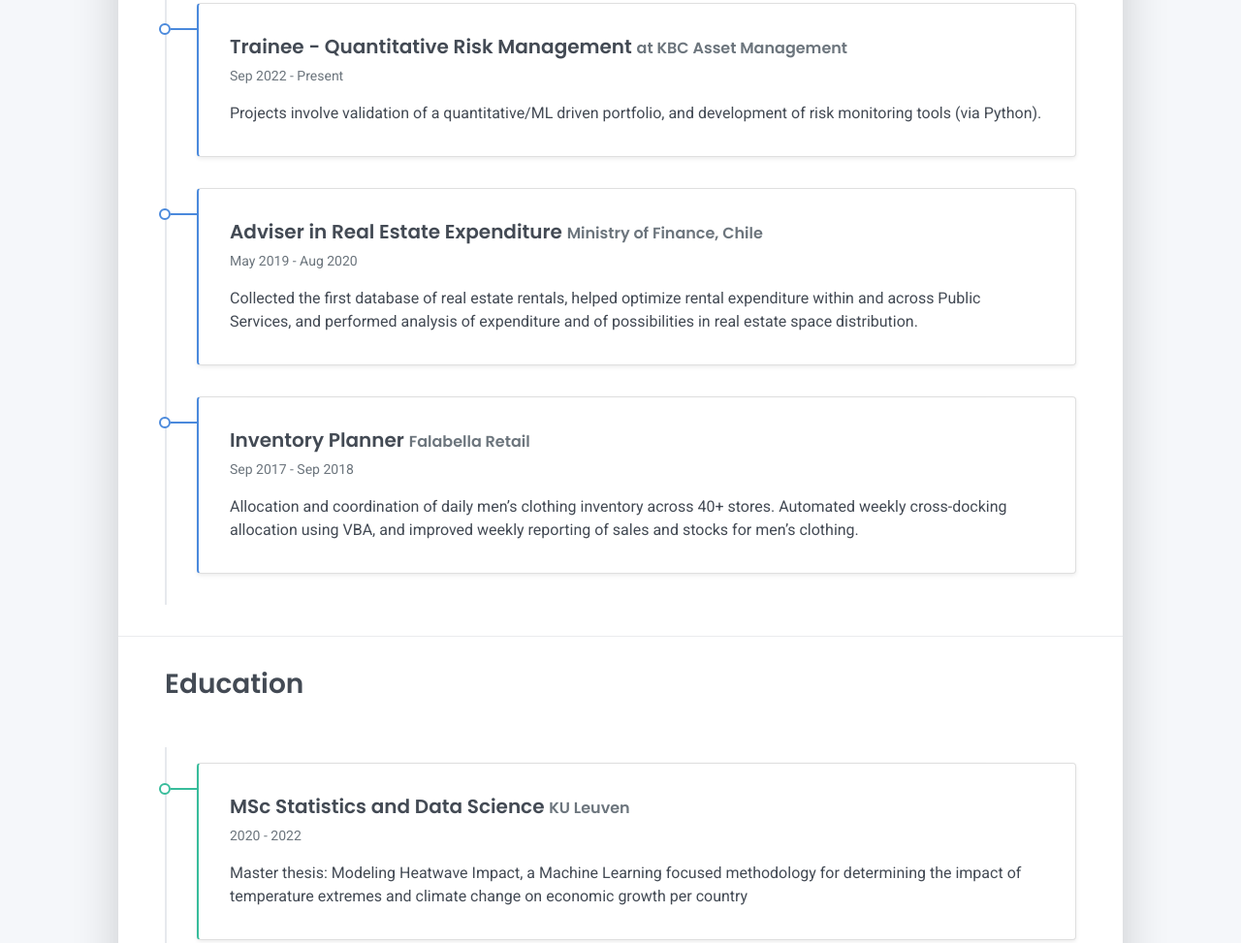
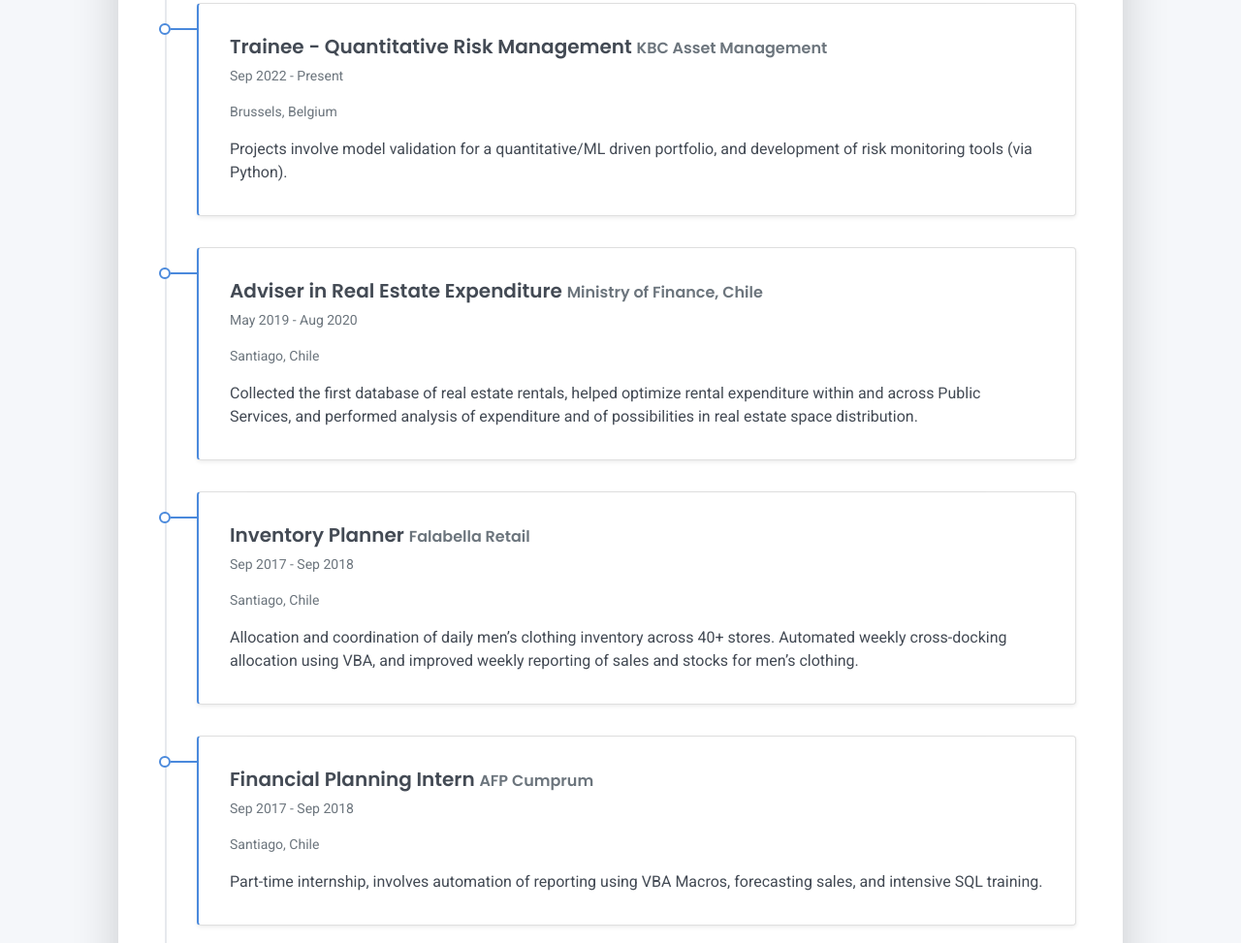
Before and after one commit to ncozzi/ncozzi.github.io, a plain HTML site: page index.html in a window 1280 px wide. Shown: the part 1108-2081 px from the top of the page at 97% size. Drawn offline with Linux system fonts and the light colour scheme.

Commit message:
Update index.html

```diff
--- a/index.html
+++ b/index.html
@@ -52,7 +52,7 @@
       </div>
       <div class="col-lg-8 col-md-7 text-center text-md-start">
         <h2 class="h1 mt-2" data-aos="fade-left" data-aos-delay="0">Nicolás Cozzi</h2>
-        <p data-aos="fade-left" data-aos-delay="100">Statistician | Data Analyst | Machine Learning</p>
+        <p data-aos="fade-left" data-aos-delay="100">Statistician | Machine Learning | Data Analyst</p>
         <div class="d-print-none" data-aos="fade-left" data-aos-delay="200"><a class="btn btn-light text-dark shadow-sm mt-1 me-1" href="right-resume.pdf" target="_blank">Download CV</a></div>
       </div>
     </div>
@@ -61,7 +61,8 @@
     <div class="row">
       <div class="col-md-6">
         <h2 class="h3 mb-3">About Me</h2>
-        <p>Hello! I’m Nicolás Cozzi. I am a statistician who is passionate about applications of statistics for business, advances and research in Machine Learning, and innovations in data analysis. Currently I work in Quantitative Risk Management in KBC Asset Management. </p>
+        <p>Hello! I’m Nicolás Cozzi. I am a statistician who is passionate about applications of statistics for business, advances and research in Machine Learning, and innovations in data analysis.
+          Currently I work in Quantitative Risk Management, in KBC Asset Management. </p>
       </div>
       <div class="col-md-5 offset-md-1">
         <div class="row mt-2">
@@ -127,15 +128,17 @@
     <div class="timeline">
       <div class="timeline-card timeline-card-primary card shadow-sm">
         <div class="card-body">
-          <div class="h5 mb-1">Trainee - Quantitative Risk Management <span class="text-muted h6">at KBC Asset Management</span></div>
+          <div class="h5 mb-1">Trainee - Quantitative Risk Management <span class="text-muted h6">KBC Asset Management</span></div>
           <div class="text-muted text-small mb-2">Sep 2022 - Present</div>
-          <div>Projects involve validation of a quantitative/ML driven portfolio, and development of risk monitoring tools (via Python).</div>
+          <div class="text-muted text-small mb-2">Brussels, Belgium</div>
+          <div>Projects involve model validation for a quantitative/ML driven portfolio, and development of risk monitoring tools (via Python).</div>
         </div>
       </div>
       <div class="timeline-card timeline-card-primary card shadow-sm">
         <div class="card-body">
           <div class="h5 mb-1">Adviser in Real Estate Expenditure <span class="text-muted h6">Ministry of Finance, Chile</span></div>
           <div class="text-muted text-small mb-2">May 2019 - Aug 2020</div>
+          <div class="text-muted text-small mb-2">Santiago, Chile</div>
           <div>Collected the first database of real estate rentals, helped optimize rental expenditure within and across Public Services, and performed analysis of expenditure and of possibilities in real estate space distribution.</div>
         </div>
       </div>
@@ -143,7 +146,16 @@
         <div class="card-body">
           <div class="h5 mb-1">Inventory Planner <span class="text-muted h6">Falabella Retail</span></div>
           <div class="text-muted text-small mb-2">Sep 2017 - Sep 2018</div>
+          <div class="text-muted text-small mb-2">Santiago, Chile</div>
           <div>Allocation and coordination of daily men’s clothing inventory across 40+ stores. Automated weekly cross-docking allocation using VBA, and improved weekly reporting of sales and stocks for men’s clothing.</div>
+        </div>
+      </div>
+      <div class="timeline-card timeline-card-primary card shadow-sm">
+        <div class="card-body">
+          <div class="h5 mb-1">Financial Planning Intern <span class="text-muted h6">AFP Cumprum</span></div>
+          <div class="text-muted text-small mb-2">Sep 2017 - Sep 2018</div>
+          <div class="text-muted text-small mb-2">Santiago, Chile</div>
+          <div>Part-time internship, involves automation of reporting using VBA Macros, forecasting sales, and intensive SQL training.</div>
         </div>
       </div>
     </div>
@@ -200,8 +212,6 @@
       </div>
       <div class="col-6">
         <div class="mt-2">
-          <h3 class="h6">Address</h3>
-          <div class="pb-2 text-secondary">1160 Auderghem, Brussels, Belgium</div>
           <h3 class="h6">Linkedin</h3>
           <div class="pb-2 text-secondary"><a href="https://www.linkedin.com/in/nicolas-cozzi-750b2492">www.linkedin.com/in/nicolas-cozzi-750b2492</a></div>
         </div>
```
